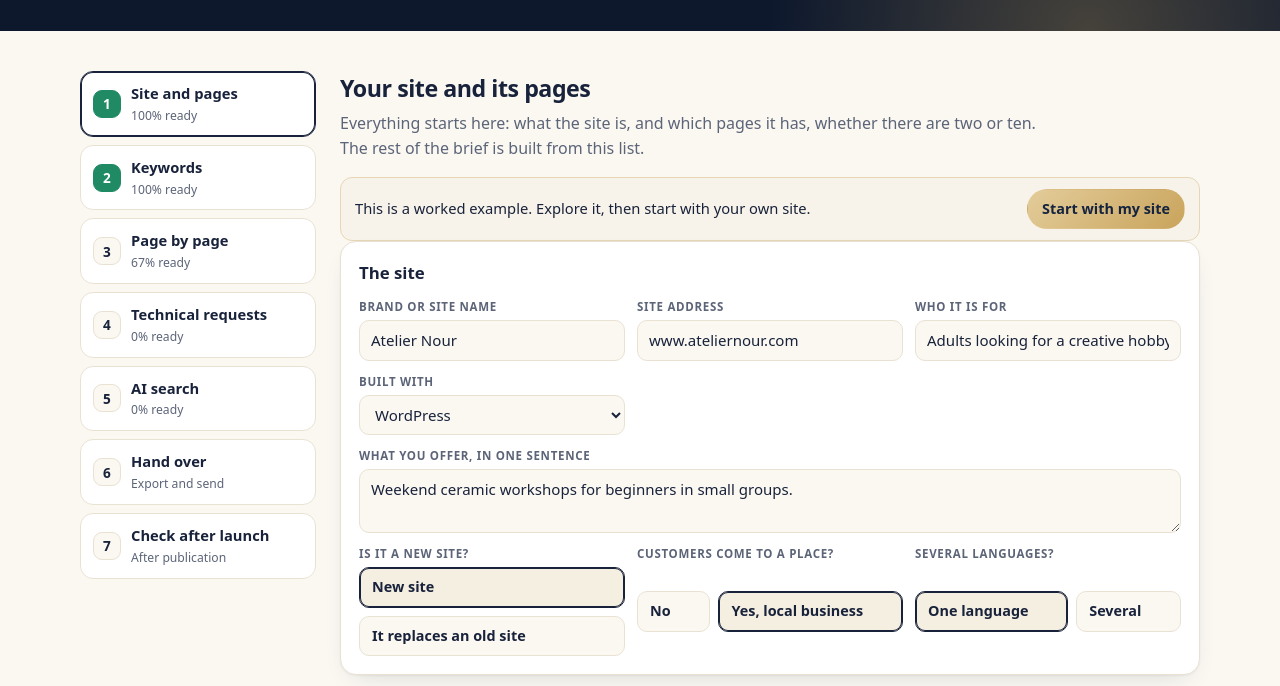
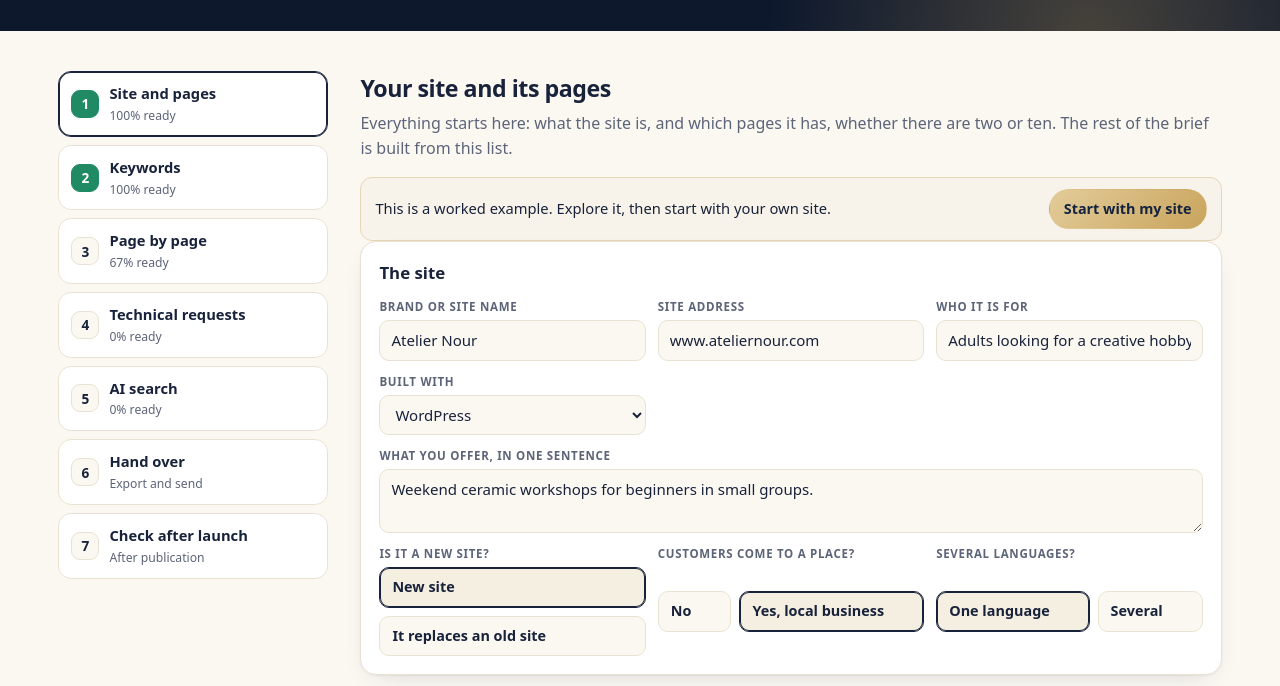
Before and after one commit to rechidwahiba-cell/visibility-brief, a plain HTML site: page index.html in a window 1280 px wide. Shown: the part 168-854 px from the top of the page. Drawn offline with Linux system fonts and the light colour scheme.

Commit message:
Use the full width on large screens
Co-Authored-By: Claude Fable 5.2 <noreply@anthropic.com>

```diff
--- a/index.html
+++ b/index.html
@@ -109,6 +109,9 @@ details.d>div{padding:0 12px 12px;display:grid;gap:10px}
 footer{margin:40px 0 32px;text-align:center;color:var(--mute);font-size:.86rem}
 @media(max-width:560px){.ib{padding-left:0}.card{padding:14px}}
 .layout{margin-top:40px}
+.wrap{max-width:min(1600px,94vw)}
+@media(min-width:960px){.layout{grid-template-columns:270px minmax(0,1fr);gap:32px}}
+.lead{max-width:900px}
 </style>
 </head>
 <body>
```
